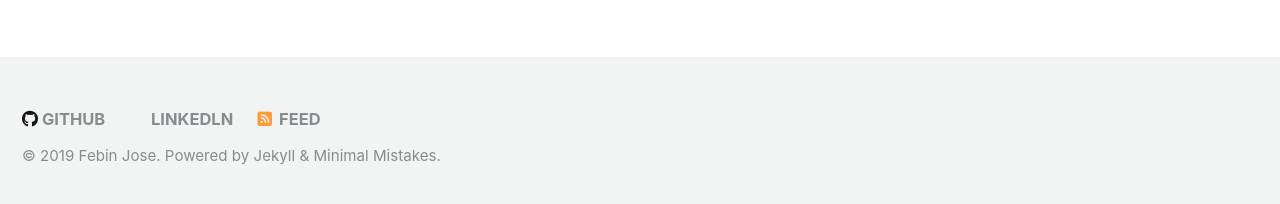
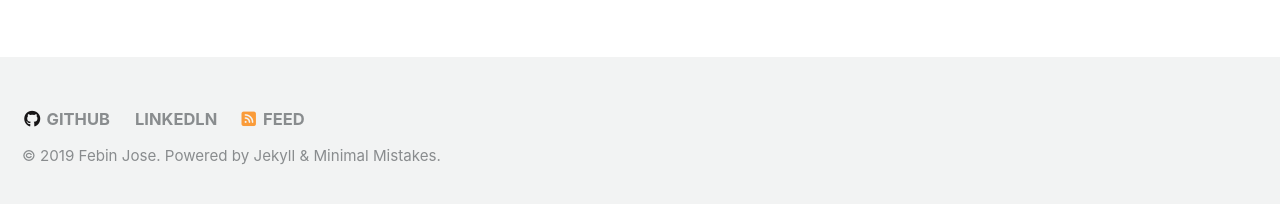
Before and after one commit to JoeNibe/JoeNibe.github.io, a Jekyll site: the page built from index.html, in a window 1280 px wide and 900 px high, scrolled down 1055 px. Shown: the part 688-892 px from the top of the window. Built offline with Jekyll 4.4.1, drawn with Linux system fonts in a browser that asks for light colours; cached includes are drawn as plain includes; nearby versions of some CDN libraries; the list of posts is cut into pages by our own code.

Commit message:
Update _config.yml

```diff
--- a/_config.yml
+++ b/_config.yml
@@ -146,10 +146,10 @@
       icon: "fab fa-fw fa-facebook-square"
       # url:
     - label: "GitHub"
-      icon: "fab fa fa-github"
+      icon: "fab fa-fw fa-github"
       url: "https://github.com/JoeNibe/"
     - label: "Linkedln"
-      icon: "fab fa-fw fa-linkedin-square"
+      icon: "fab fa-linkedin-square"
       url: "https://www.linkedin.com/"
     - label: "Bitbucket"
       icon: "fab fa-fw fa-bitbucket"
```
